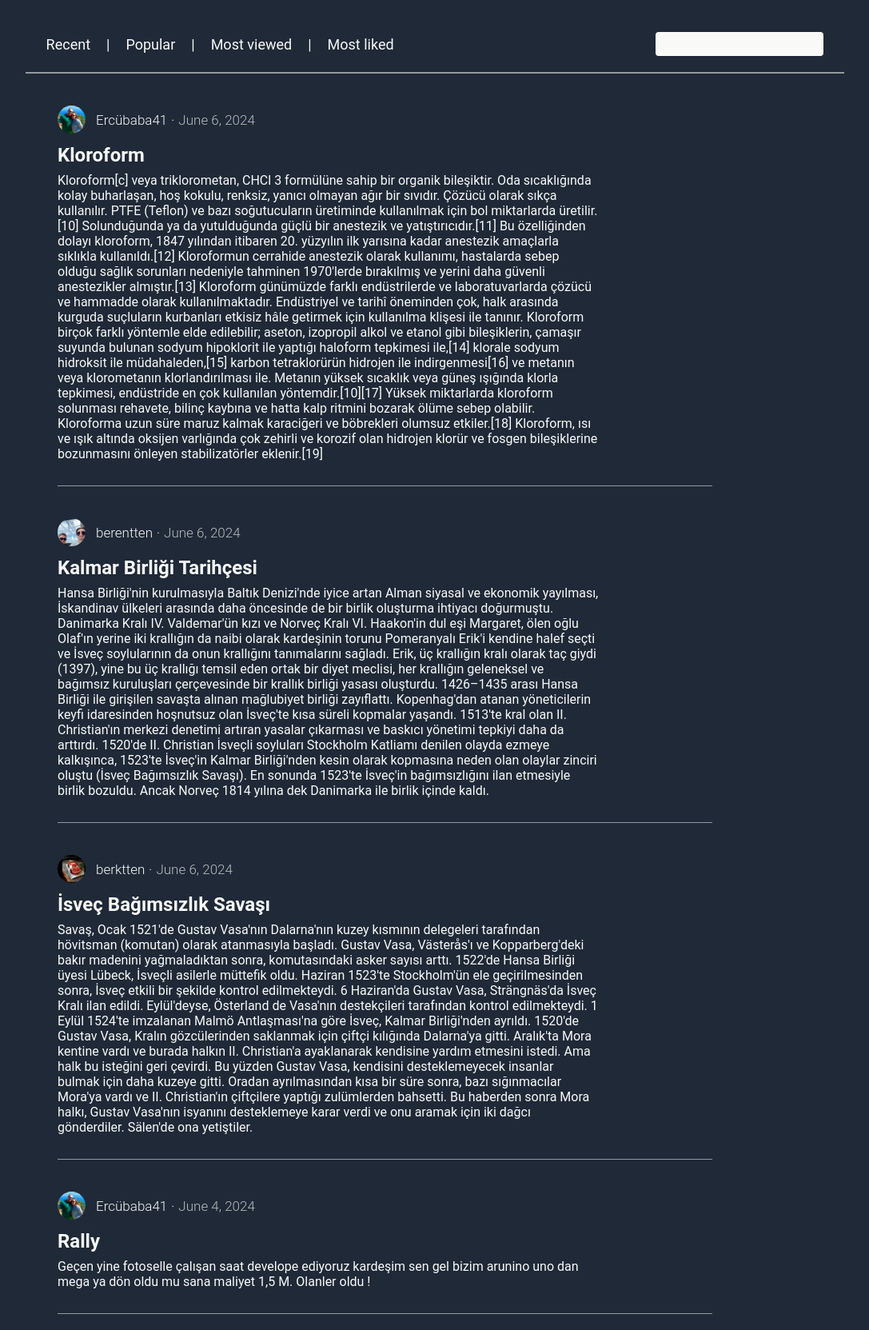
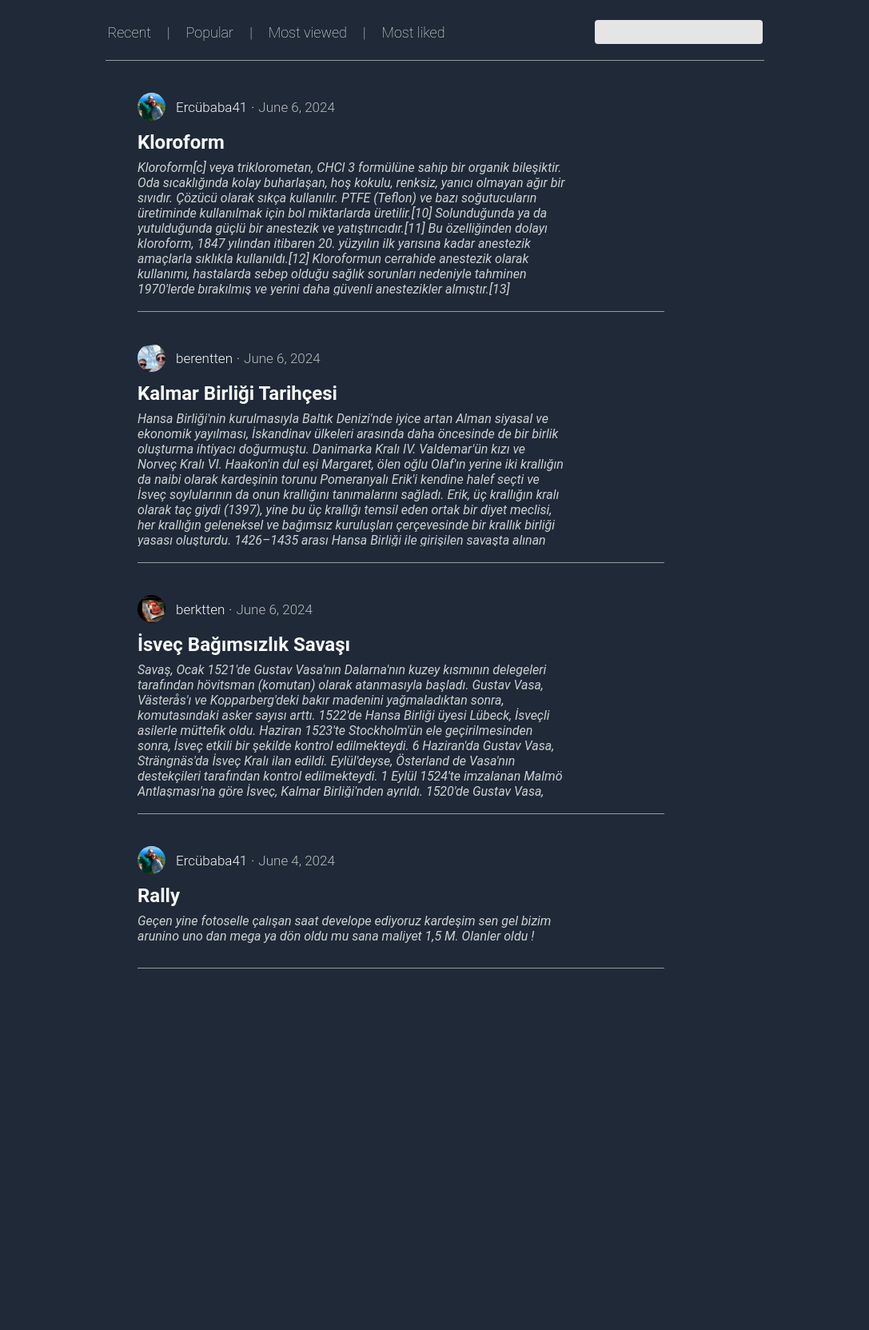
Before and after one commit to FEGE1/My_Blog_Site, a Django app: page / in a window 1280 px wide. Shown: the part 670-2333 px from the top of the page at 80% size, without its empty margins (96-1183 px from the left). After the commit the page ends 1881 px from the top, so only its background shows below. Run offline with Django 5.2, Linux system fonts and the light colour scheme; data comes from the database, SQL or seed files in the repository; both versions use the stored data as it was after the commit; some libraries are stand-ins or nearby versions.

Commit message:
update front-end jun-7

```diff
--- a/static/css/style.css
+++ b/static/css/style.css
@@ -56,7 +56,7 @@ section{
 
 input{
     border: none;
-    background-color: #F9FAF8;
+    background-color: #e5e5e5;
     margin: 0 10px 0 3px;
     height: 20px!important;
 }
@@ -64,7 +64,7 @@ input{
 .input{
     width: 200px;
     height: 30px;
-    background-color: #F9FAF8;
+    background-color: #e5e5e5;
     border-radius: 4px;
     display: flex;
     align-items: center;
@@ -178,15 +178,14 @@ header{
 #index-section2{
     width: 80%;
     margin: auto;
-    margin-top: 20px;
-
-    padding: 20px 40px 20px 40px;
+    padding: 25px 40px 20px 40px;
+    border-radius: 8px;
 }
 
 #index-section2  .head{
     display: flex;
     justify-content: space-between;
-    width: 95%;
+    width: 80%;
     margin: auto;
 }
 
@@ -195,6 +194,11 @@ header{
     align-items: center;
     gap: 20px;
     font-size: 18px;
+    font-weight: 100;
+}
+
+#index-section2  .flex p:hover{
+    color: #f9faf8b4;
 }
 
 #search-icon{
@@ -210,8 +214,8 @@ header{
 }
 
 .blog-list{
-    border-top: 2px solid #f9faf88a;
-    margin-top: 20px;
+    border-top: 1px solid #f9faf88a;
+    margin: 20px 100px 0 100px;
 }
 
 .blog-user{
@@ -223,6 +227,8 @@ header{
 
 .blog-content{
     padding-bottom: 10px;
+    overflow: hidden;
+    max-height: 200px;
 }
 
 .blog-list .flex-column{
--- a/static/js/script.js
+++ b/static/js/script.js
@@ -1,4 +1,11 @@
-window.addEventListener("scroll",function(){
-    var nav = document.getElementById("navbar");
-    nav.classList.toggle("sticky", window.scrollY > 40 );
-})
+var path = window.location.pathname;
+var nav = document.getElementById("navbar");
+
+if(path=="/"){
+    window.addEventListener("scroll",function(){
+        nav.classList.toggle("sticky", window.scrollY > 40 );
+    })
+}
+else{
+    nav.classList.add( "sticky");
+}
--- a/templates/base.html
+++ b/templates/base.html
@@ -4,58 +4,52 @@
 <head>
     <meta charset="UTF-8">
     <meta name="viewport" content="width=device-width, initial-scale=1.0">
-    <link rel="stylesheet" href="{% static 'css/bootstrap.min.css' %}">
     <link rel="stylesheet" href="{% static 'css/style.css' %}">
-    <title>Blog Site</title>
+    <title>My Blog</title>
 </head>
 <body>
-    <nav class="navbar navbar-expand-lg bg-body-tertiary">
-        <div class="container-fluid">
-            <a class="navbar-brand" href="{% url 'index'%}">Navbar</a>
-            <button class="navbar-toggler" type="button" data-bs-toggle="collapse" data-bs-target="#navbarNav" aria-controls="navbarNav" aria-expanded="false" aria-label="Toggle navigation">
-                <span class="navbar-toggler-icon"></span>
-            </button>
-            <div class="collapse navbar-collapse" id="navbarNav">
-                <ul class="navbar-nav me-auto">
-                    <li class="nav-item">
-                    <a class="nav-link active" aria-current="page" href="{% url 'admin:index' %}">Admin</a>
-                    </li>
+    <header>
+        <nav id="navbar">
+            <div class="nav-left">
+                <ul class="flex">
+                    <a href="{% url 'index'%}"><li class="logo">My Blog</li></a>
+                    <li class="nav-item"><a href="{% url 'admin:index' %}">Admin</a></li>
                     {% if user.is_authenticated %}
-                    <li class="nav-item">
-                        <a class="nav-link" href="{% url 'dashboard' %}">Dashboard</a>
-                    </li>
+                    <li class="nav-item"><a href="{% url 'dashboard' %}">Dashboard</li></a>
                     {% endif %}
                 </ul>
-                {% if user.is_authenticated %}
-                <span style="margin-right:10px;" class="nav-item">
-                    <a class="nav-link active" href="{% url 'logout' %}">Logout</a>
-                </span>
-                    <span class="nav-item">
-                        <a class="nav-link active" href="{% url 'profile' %}">
+            </div>
+            <div class="nav-right">
+                <ul class="flex">
+                    {% if user.is_authenticated %}
+                    <li class="nav-item"><a href="{% url 'logout' %}">Logout</li></a>
+                    <li class="nav-user">
+                        <a href="{% url 'profile' %}">
                             <svg xmlns="http://www.w3.org/2000/svg" width="25" height="25" fill="currentColor" class="bi bi-person-circle" viewBox="0 0 16 16">
                             <path d="M11 6a3 3 0 1 1-6 0 3 3 0 0 1 6 0"/>
                             <path fill-rule="evenodd" d="M0 8a8 8 0 1 1 16 0A8 8 0 0 1 0 8m8-7a7 7 0 0 0-5.468 11.37C3.242 11.226 4.805 10 8 10s4.757 1.225 5.468 2.37A7 7 0 0 0 8 1"/>
                             </svg>
                         </a>
-                    </span>
-                {% else %}
-                   <span class="nav-item">
-                        <a class="nav-link active" href="{% url 'login' %}">
+                    </li>
+                    {% else %}
+                    <li class="nav-user">
+                        <a href="{% url 'login' %}">
                             <svg xmlns="http://www.w3.org/2000/svg" width="25" height="25" fill="currentColor" class="bi bi-person-circle" viewBox="0 0 16 16">
                             <path d="M11 6a3 3 0 1 1-6 0 3 3 0 0 1 6 0"/>
                             <path fill-rule="evenodd" d="M0 8a8 8 0 1 1 16 0A8 8 0 0 1 0 8m8-7a7 7 0 0 0-5.468 11.37C3.242 11.226 4.805 10 8 10s4.757 1.225 5.468 2.37A7 7 0 0 0 8 1"/>
                             </svg>
                         </a>
-                    </span>
-                {% endif %}
-
+                    </li>
+                    {% endif %}
+                </ul>
             </div>
-        </div>
-    </nav>
+        </nav>
+    </header>
     {% block bodyBlock %}
 
     {% endblock bodyBlock %}
-    <br>
+    <script src="{% static 'js/script.js' %}"></script>
+    <script src="https://kit.fontawesome.com/44f61e66cc.js" crossorigin="anonymous"></script>
     <script src="{% static 'js/bootstrap.bundle.min.js' %}"></script>
 </body>
 </html>
--- a/templates/base2.html
+++ /dev/null
@@ -1,55 +0,0 @@
-<!DOCTYPE html>
-{% load static %}
-<html lang="en">
-<head>
-    <meta charset="UTF-8">
-    <meta name="viewport" content="width=device-width, initial-scale=1.0">
-    <link rel="stylesheet" href="{% static 'css/style.css' %}">
-    <title>My Blog</title>
-</head>
-<body>
-    <header>
-        <nav id="navbar">
-            <div class="nav-left">
-                <ul class="flex">
-                    <a href="{% url 'index'%}"><li class="logo">My Blog</li></a>
-                    <li class="nav-item"><a href="{% url 'admin:index' %}">Admin</a></li>
-                    {% if user.is_authenticated %}
-                    <li class="nav-item"><a href="{% url 'dashboard' %}">Dashboard</li></a>
-                    {% endif %}
-                </ul>
-            </div>
-            <div class="nav-right">
-                <ul class="flex">
-                    {% if user.is_authenticated %}
-                    <li class="nav-item"><a href="{% url 'logout' %}">Logout</li></a>
-                    <li class="nav-user">
-                        <a href="{% url 'profile' %}">
-                            <svg xmlns="http://www.w3.org/2000/svg" width="25" height="25" fill="currentColor" class="bi bi-person-circle" viewBox="0 0 16 16">
-                            <path d="M11 6a3 3 0 1 1-6 0 3 3 0 0 1 6 0"/>
-                            <path fill-rule="evenodd" d="M0 8a8 8 0 1 1 16 0A8 8 0 0 1 0 8m8-7a7 7 0 0 0-5.468 11.37C3.242 11.226 4.805 10 8 10s4.757 1.225 5.468 2.37A7 7 0 0 0 8 1"/>
-                            </svg>
-                        </a>
-                    </li>
-                    {% else %}
-                    <li class="nav-user">
-                        <a href="{% url 'login' %}">
-                            <svg xmlns="http://www.w3.org/2000/svg" width="25" height="25" fill="currentColor" class="bi bi-person-circle" viewBox="0 0 16 16">
-                            <path d="M11 6a3 3 0 1 1-6 0 3 3 0 0 1 6 0"/>
-                            <path fill-rule="evenodd" d="M0 8a8 8 0 1 1 16 0A8 8 0 0 1 0 8m8-7a7 7 0 0 0-5.468 11.37C3.242 11.226 4.805 10 8 10s4.757 1.225 5.468 2.37A7 7 0 0 0 8 1"/>
-                            </svg>
-                        </a>
-                    </li>
-                    {% endif %}
-                </ul>
-            </div>
-        </nav>
-    </header>
-    {% block bodyBlock %}
-
-    {% endblock bodyBlock %}
-    <script src="{% static 'js/script.js' %}"></script>
-    <script src="https://kit.fontawesome.com/44f61e66cc.js" crossorigin="anonymous"></script>
-    <script src="{% static 'js/bootstrap.bundle.min.js' %}"></script>
-</body>
-</html>
--- a/templates/index.html
+++ b/templates/index.html
@@ -1,4 +1,4 @@
-{% extends "base2.html" %}
+{% extends "base.html" %}
 {% load static %}
 {% block bodyBlock %}
 
@@ -11,20 +11,20 @@
         <div class="text">
             <p>Here you can write the stories you want and share your memories with people.</p>
         </div>
-        <a href=""><button class="btn">Sign Up</button></a>
+        <a href="{% url 'register' %}"><button class="btn">Sign Up</button></a>
     </div>
 </div>
 </section>
 <section id="index-section2">
     <div class="head">
         <ul class="flex">
-            <li><p>Recent</p></li>
+            <li><a href="#"><p>Recent</p></a></li>
             <li>|</li>
-            <li>Popular</li>
+            <li><a href="#"><p>Popular</p></a></li>
             <li>|</li>
-            <li>Most viewed</li>
+            <li><a href="#"><p>Most viewed</p></a></li>
             <li>|</li>
-            <li>Most liked</li>
+            <li><a href="#"><p>Most liked</p></a></li>
         </ul>
         <ul class="flex">
             <div class="input">
@@ -47,7 +47,7 @@
                 <div class="blog-content">
                     <div class="flex-column">
                         <h2>{{post.title}}</h2>
-                        <p>{{post.content}}</p>
+                        <span style="font-style:italic;opacity: 80%;"><p>{{post.content}}</p></span>
                     </div>
                 </div>
             </div>
```
Also changed, not shown: templates/base-old.html (added, +61 -0 lines), db.sqlite3.
